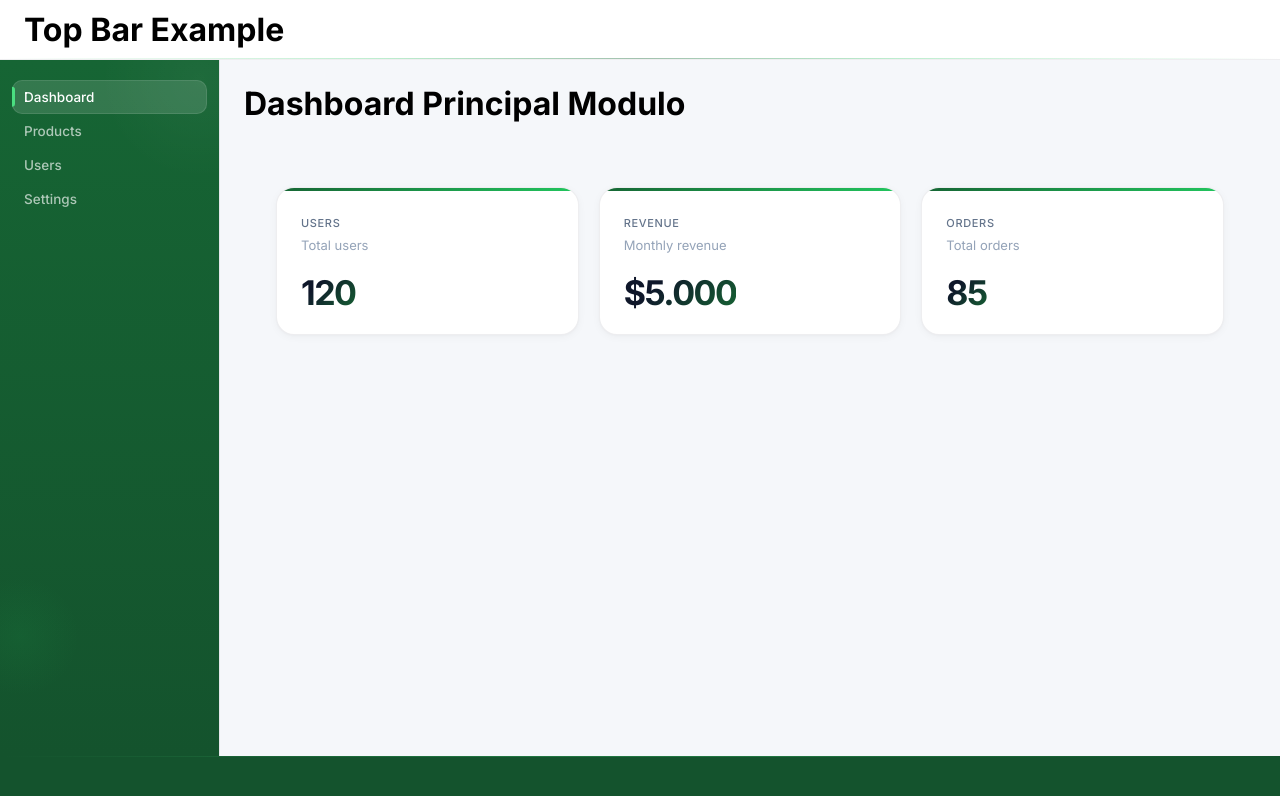
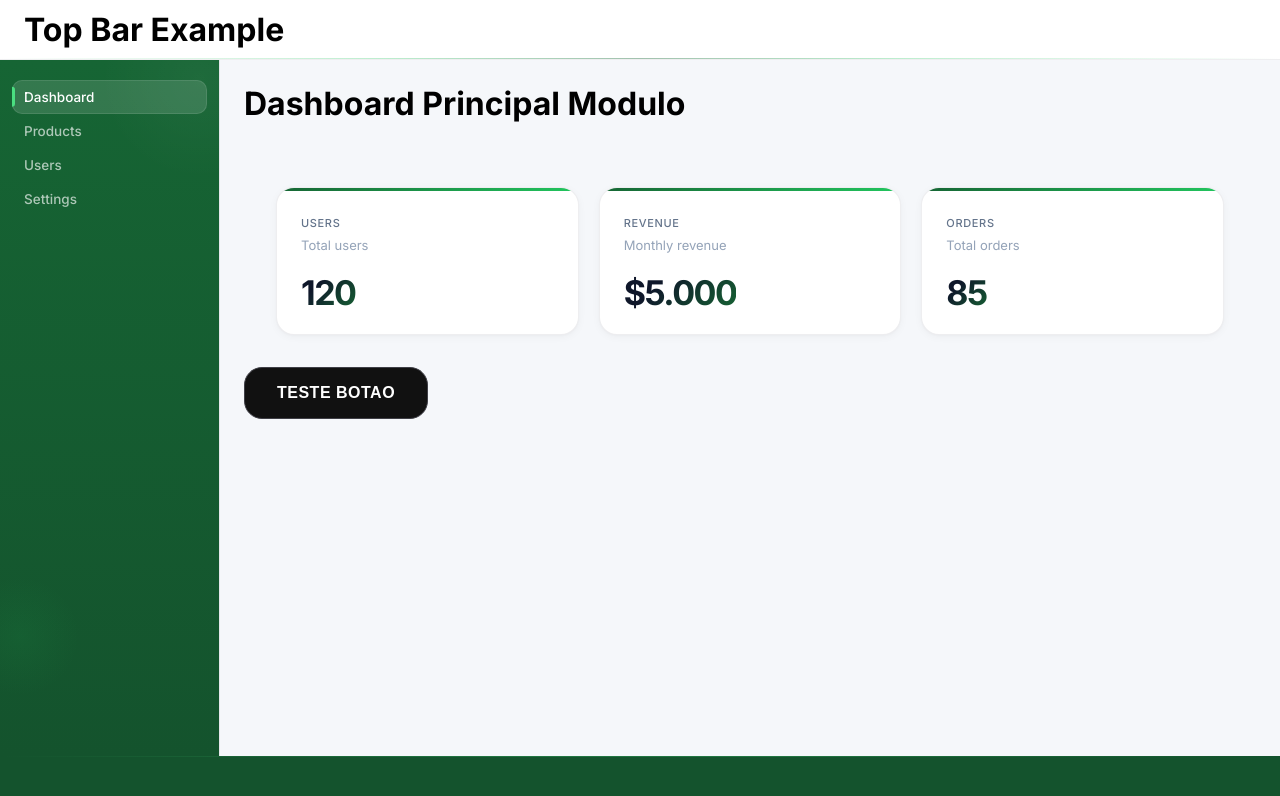
Before and after one commit to augustovcs/typestruct_arch, a React (Vite) app in the folder frontend/: page /dashboard in a window 1280 px wide. Shown: the top 796 px of the page. Built offline with nearby package versions, Linux system fonts and the light colour scheme.

Commit message:
added new buttonn test

```diff
--- a/frontend/src/pages/Dashboard/index.tsx
+++ b/frontend/src/pages/Dashboard/index.tsx
@@ -1,6 +1,7 @@
 import "./styles.css"
 import { CardReact } from "../../shared/ui/Cards";
 import { mockCard } from "../../shared/mocks/cardMock";
+import { GlowButton } from "../../shared/ui/Buttons/";
 
 export function DashboardPage() {
     return (
@@ -15,6 +16,13 @@ export function DashboardPage() {
                     />
                 ))}
             </div>
+            <div className="dashboard-btt-action">
+                <GlowButton
+                text="TESTE BOTAO"
+                />
+            </div>
+
+
 
         </div>
     )
--- /dev/null
+++ b/frontend/src/shared/ui/Buttons/index.tsx
@@ -0,0 +1,22 @@
+// @ts-ignore
+import "./style.css"
+
+type GlowButtonProps = {
+  text: string;
+  onClick?: () => void;
+};
+
+export const GlowButton: React.FC<GlowButtonProps> = ({
+  text,
+  onClick,
+}) => {
+  return (
+    <button className="glow-button" onClick={onClick}>
+      <span className="glow-overlay"></span>
+      <span className="shine"></span>
+      <span className="button-text">{text}</span>
+    </button>
+  );
+};
+
+export default GlowButton;
--- /dev/null
+++ b/frontend/src/shared/ui/Buttons/style.css
@@ -0,0 +1,89 @@
+
+.glow-button {
+  position: relative;
+  overflow: hidden;
+
+  padding: 16px 32px;
+
+  border: 1px solid #3f3f46;
+  border-radius: 18px;
+
+  background: #111111;
+  color: white;
+
+  font-size: 16px;
+  font-weight: 600;
+  letter-spacing: 0.5px;
+
+  cursor: pointer;
+
+  transition:
+    transform 0.2s ease,
+    box-shadow 0.3s ease,
+    border-color 0.3s ease;
+
+  display: flex;
+  align-items: center;
+  justify-content: center;
+}
+
+.glow-button:hover {
+  transform: translateY(-2px) scale(1.03);
+
+  border-color: #7c3aed;
+
+  box-shadow:
+    0 0 20px rgba(124, 58, 237, 0.4),
+    0 0 50px rgba(59, 130, 246, 0.2);
+}
+
+.glow-button:active {
+  transform: scale(0.96);
+}
+
+.glow-overlay {
+  position: absolute;
+  inset: 0;
+
+  background:
+    linear-gradient(
+      135deg,
+      rgba(168, 85, 247, 0.5),
+      rgba(59, 130, 246, 0.5),
+      rgba(236, 72, 153, 0.5)
+    );
+
+  opacity: 0;
+  filter: blur(25px);
+
+  transition: opacity 0.4s ease;
+}
+
+.glow-button:hover .glow-overlay {
+  opacity: 1;
+}
+
+.shine {
+  position: absolute;
+
+  top: 0;
+  left: -120%;
+
+  width: 60%;
+  height: 100%;
+
+  background: rgba(255, 255, 255, 0.15);
+
+  transform: skewX(-25deg);
+
+  transition: left 0.7s ease;
+}
+
+.glow-button:hover .shine {
+  left: 160%;
+}
+
+.button-text {
+  position: relative;
+  z-index: 2;
+}
--- a/frontend/src/shared/ui/Cards/index.tsx
+++ b/frontend/src/shared/ui/Cards/index.tsx
@@ -1,4 +1,5 @@
 import type { CardProps } from "../../../types/mainlayout";
+//@ts-ignore
 import "./style.css"
 
 export function CardReact({title, description, value}: CardProps) {
```
